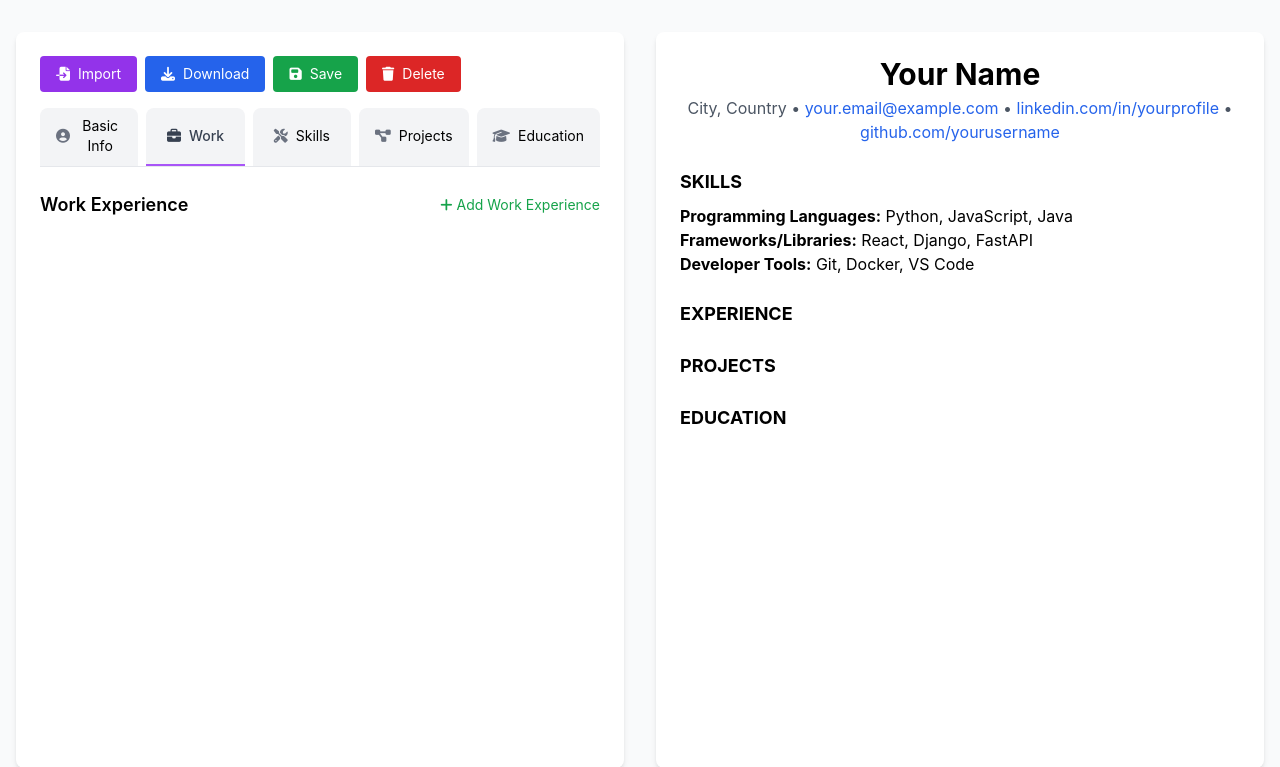
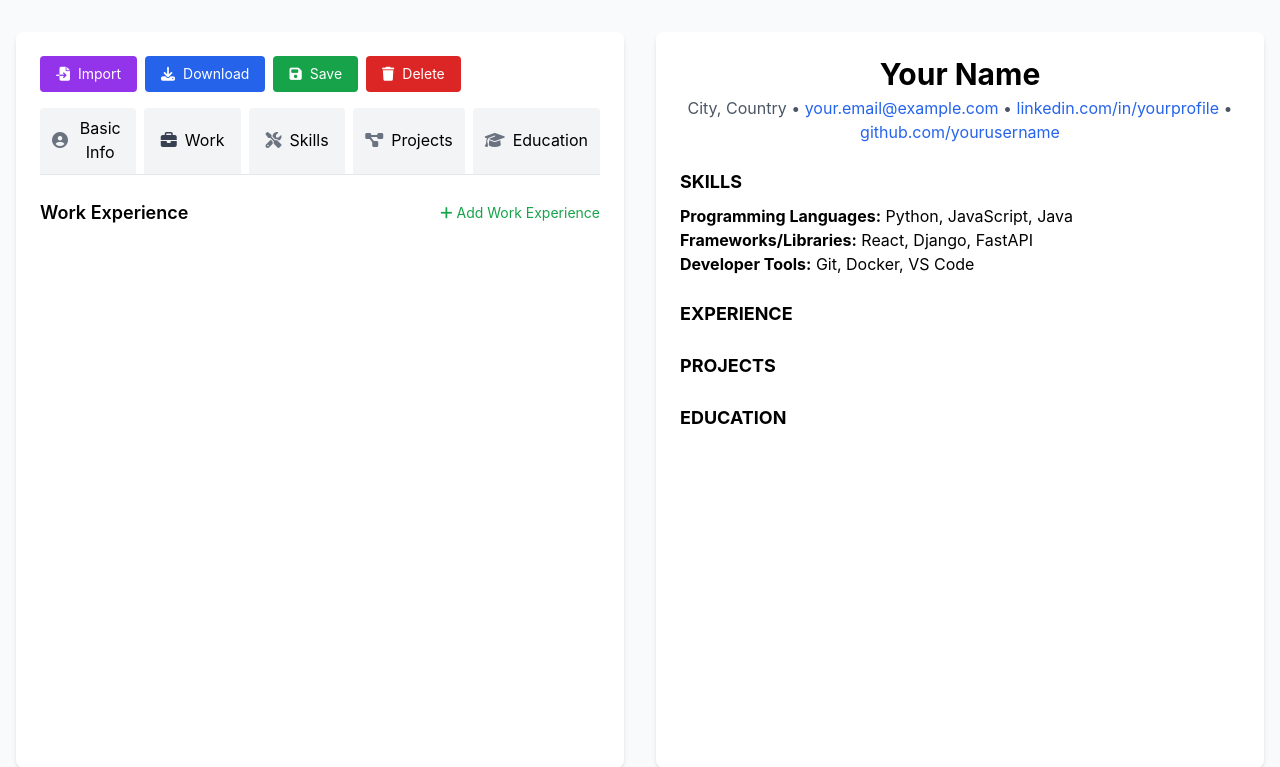
Before and after one commit to ocontant/auto-resume, a FastAPI app: page / in a window 1280 px wide. Shown: the part 53-820 px from the top of the page. Run offline with FastAPI, Linux system fonts and the light colour scheme; data comes from the database, SQL or seed files in the repository; data that the repository does not hold is empty; some libraries are stand-ins or nearby versions.

Commit message:
Clear frontend

```diff
--- a/app/templates/components/education_form.html
+++ b/app/templates/components/education_form.html
@@ -17,8 +17,7 @@
                 <button class="text-red-500 hover:text-red-700 transition-colors"
                         hx-delete="/api/resume/education/{{ loop.index0 }}"
                         hx-target="#education-{{ loop.index0 }}"
-                        hx-swap="outerHTML"
-                        hx-confirm="Are you sure you want to delete this education?">
+                        hx-swap="outerHTML">
                     <i class="fas fa-trash"></i>
                 </button>
             </div>
--- a/app/templates/components/education_item.html
+++ b/app/templates/components/education_item.html
@@ -4,8 +4,7 @@
         <button class="text-red-500 hover:text-red-700 transition-colors"
                 hx-delete="/api/resume/education/{{ index }}"
                 hx-target="#education-{{ index }}"
-                hx-swap="outerHTML"
-                hx-confirm="Are you sure you want to delete this education?">
+                hx-swap="outerHTML">
             <i class="fas fa-trash"></i>
         </button>
     </div>
--- a/app/templates/components/experience_item.html
+++ b/app/templates/components/experience_item.html
@@ -4,8 +4,7 @@
         <button class="text-red-500 hover:text-red-700 transition-colors"
                 hx-delete="/api/resume/experience/{{ index }}"
                 hx-target="#experience-{{ index }}"
-                hx-swap="outerHTML"
-                hx-confirm="Are you sure you want to delete this experience?">
+                hx-swap="outerHTML">
             <i class="fas fa-trash"></i>
         </button>
     </div>
--- a/app/templates/components/projects_form.html
+++ b/app/templates/components/projects_form.html
@@ -17,8 +17,7 @@
                 <button class="text-red-500 hover:text-red-700 transition-colors"
                         hx-delete="/api/resume/project/{{ loop.index0 }}"
                         hx-target="#project-{{ loop.index0 }}"
-                        hx-swap="outerHTML"
-                        hx-confirm="Are you sure you want to delete this project?">
+                        hx-swap="outerHTML">
                     <i class="fas fa-trash"></i>
                 </button>
             </div>
--- a/app/templates/components/sidebar.html
+++ b/app/templates/components/sidebar.html
@@ -18,25 +18,25 @@
     </div>
 
     <!-- Tabs -->
-    <div class="flex space-x-2 border-b border-gray-200 mb-4 w-full">
-        <button class="px-4 py-2 bg-gray-100 hover:bg-gray-200 rounded-t-lg border-b-2 border-transparent hover:border-gray-300 flex items-center text-sm transition-colors flex-1 justify-center tab-btn"
-                hx-get="/api/resume/section/personal" hx-target="#resume-content-section" hx-on:click="activateTab(this)">
+    <div class="flex space-x-2 border-b border-gray-200 mb-4 w-full" id="nav-tabs">
+        <button class="tab-btn px-3 py-2 bg-gray-100 hover:bg-gray-200 rounded-t border-b-2 border-transparent flex-1 flex items-center justify-center"
+                hx-get="/api/resume/section/personal" hx-target="#resume-content-section" data-section="personal">
             <i class="fas fa-user-circle mr-2 text-gray-500"></i> Basic Info
         </button>
-        <button class="px-4 py-2 bg-gray-100 hover:bg-gray-200 rounded-t-lg border-b-2 border-purple-500 flex items-center text-sm font-medium transition-colors flex-1 justify-center tab-btn active-tab"
-                hx-get="/api/resume/section/experience" hx-target="#resume-content-section" hx-on:click="activateTab(this)">
+        <button class="tab-btn px-3 py-2 bg-gray-100 hover:bg-gray-200 rounded-t border-b-2 border-transparent flex-1 flex items-center justify-center"
+                hx-get="/api/resume/section/experience" hx-target="#resume-content-section" data-section="experience">
             <i class="fas fa-briefcase mr-2 text-gray-700"></i> Work
         </button>
-        <button class="px-4 py-2 bg-gray-100 hover:bg-gray-200 rounded-t-lg border-b-2 border-transparent hover:border-gray-300 flex items-center text-sm transition-colors flex-1 justify-center tab-btn"
-                hx-get="/api/resume/section/skills" hx-target="#resume-content-section" hx-on:click="activateTab(this)">
+        <button class="tab-btn px-3 py-2 bg-gray-100 hover:bg-gray-200 rounded-t border-b-2 border-transparent flex-1 flex items-center justify-center"
+                hx-get="/api/resume/section/skills" hx-target="#resume-content-section" data-section="skills">
             <i class="fas fa-tools mr-2 text-gray-500"></i> Skills
         </button>
-        <button class="px-4 py-2 bg-gray-100 hover:bg-gray-200 rounded-t-lg border-b-2 border-transparent hover:border-gray-300 flex items-center text-sm transition-colors flex-1 justify-center tab-btn"
-                hx-get="/api/resume/section/projects" hx-target="#resume-content-section" hx-on:click="activateTab(this)">
+        <button class="tab-btn px-3 py-2 bg-gray-100 hover:bg-gray-200 rounded-t border-b-2 border-transparent flex-1 flex items-center justify-center"
+                hx-get="/api/resume/section/projects" hx-target="#resume-content-section" data-section="projects">
             <i class="fas fa-project-diagram mr-2 text-gray-500"></i> Projects
         </button>
-        <button class="px-4 py-2 bg-gray-100 hover:bg-gray-200 rounded-t-lg border-b-2 border-transparent hover:border-gray-300 flex items-center text-sm transition-colors flex-1 justify-center tab-btn"
-                hx-get="/api/resume/section/education" hx-target="#resume-content-section" hx-on:click="activateTab(this)">
+        <button class="tab-btn px-3 py-2 bg-gray-100 hover:bg-gray-200 rounded-t border-b-2 border-transparent flex-1 flex items-center justify-center"
+                hx-get="/api/resume/section/education" hx-target="#resume-content-section" data-section="education">
             <i class="fas fa-graduation-cap mr-2 text-gray-500"></i> Education
         </button>
     </div>
```
Also changed, not shown: static/css/app.css (added).
